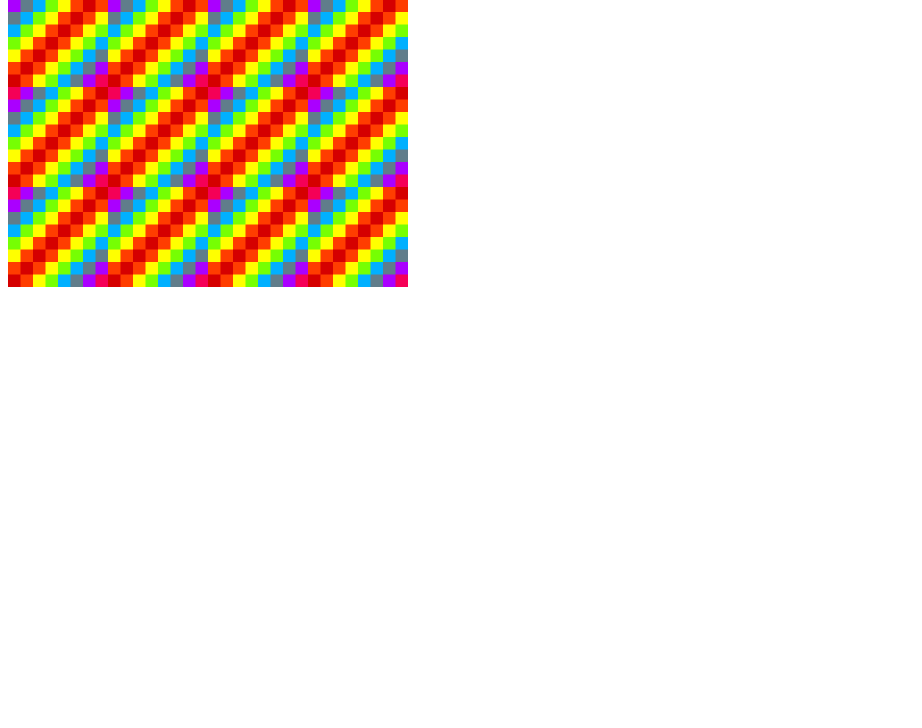
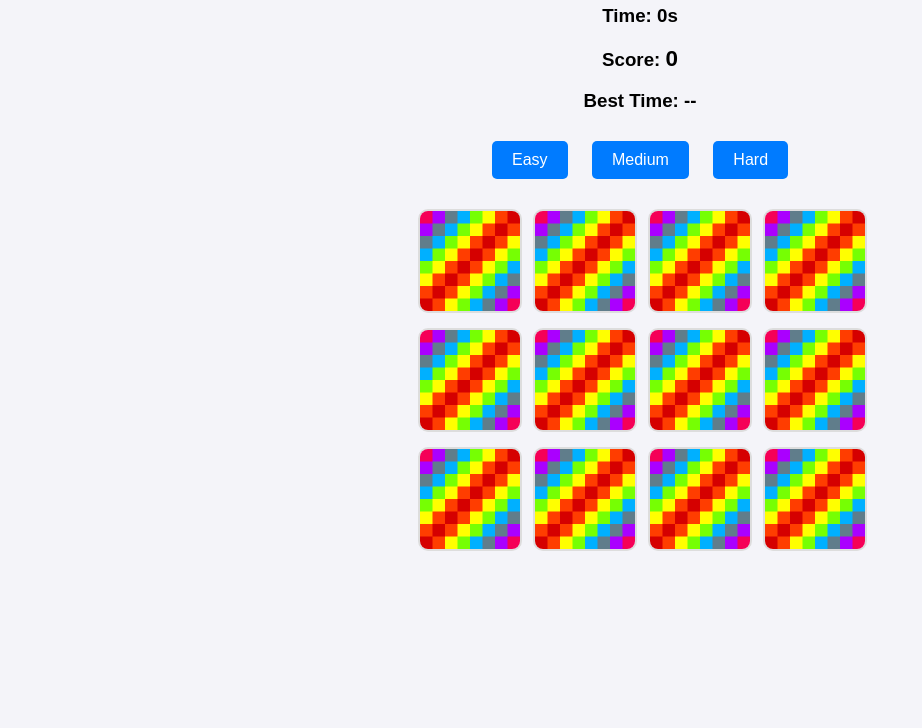
Before and after one commit to dhruvk1804/SEM_4_SW, a plain HTML site: page memory game/index.html in a window 1280 px wide. Shown: the part 72-800 px from the top of the page, without its empty margins (0-922 px from the left). Drawn offline with Linux system fonts and the light colour scheme.

Commit message:
enhancements added

```diff
--- a/memory game/app.js
+++ b/memory game/app.js
@@ -1,116 +1,119 @@
-document.addEventListener('DOMContentLoaded', () => {
-  //list all card options
+document.addEventListener("DOMContentLoaded", () => {
   const cardArray = [
     {
-      name: 'fries',
-      img: 'images/fries.png'
+      name: "fries",
+      img: "images/fries.png",
     },
     {
-      name: 'cheeseburger',
-      img: 'images/cheeseburger.png'
+      name: "cheeseburger",
+      img: "images/cheeseburger.png",
     },
     {
-      name: 'ice-cream',
-      img: 'images/ice-cream.png'
+      name: "ice-cream",
+      img: "images/ice-cream.png",
     },
     {
-      name: 'pizza',
-      img: 'images/pizza.png'
+      name: "pizza",
+      img: "images/pizza.png",
     },
     {
-      name: 'milkshake',
-      img: 'images/milkshake.png'
+      name: "milkshake",
+      img: "images/milkshake.png",
     },
     {
-      name: 'hotdog',
-      img: 'images/hotdog.png'
+      name: "hotdog",
+      img: "images/hotdog.png",
+    },
+    // {
+    //   name: "pasta",
+    //   img: "images/pasta.png",
+    // },
+    {
+      name: "fries",
+      img: "images/fries.png",
     },
     {
-      name: 'fries',
-      img: 'images/fries.png'
+      name: "cheeseburger",
+      img: "images/cheeseburger.png",
     },
     {
-      name: 'cheeseburger',
-      img: 'images/cheeseburger.png'
+      name: "ice-cream",
+      img: "images/ice-cream.png",
     },
     {
-      name: 'ice-cream',
-      img: 'images/ice-cream.png'
+      name: "pizza",
+      img: "images/pizza.png",
     },
     {
-      name: 'pizza',
-      img: 'images/pizza.png'
+      name: "milkshake",
+      img: "images/milkshake.png",
     },
     {
-      name: 'milkshake',
-      img: 'images/milkshake.png'
+      name: "hotdog",
+      img: "images/hotdog.png",
     },
-    {
-      name: 'hotdog',
-      img: 'images/hotdog.png'
-    }
-  ]
+    // {
+    //   name: "pasta",
+    //   img: "images/pasta.png",
+    // },
+  ];
 
-  cardArray.sort(() => 0.5 - Math.random())
+  cardArray.sort(() => 0.5 - Math.random());
 
-  const grid = document.querySelector('.grid')
-  const resultDisplay = document.querySelector('#result')
-  let cardsChosen = []
-  let cardsChosenId = []
-  let cardsWon = []
+  const grid = document.querySelector(".grid");
+  const resultDisplay = document.querySelector("#result");
+  let cardsChosen = [];
+  let cardsChosenId = [];
+  let cardsWon = [];
 
-  //create your board
   function createBoard() {
     for (let i = 0; i < cardArray.length; i++) {
-      const card = document.createElement('img')
-      card.setAttribute('src', 'images/blank.png')
-      card.setAttribute('data-id', i)
-      card.addEventListener('click', flipCard)
-      grid.appendChild(card)
+      const card = document.createElement("img");
+      card.setAttribute("src", "images/blank.png");
+      card.setAttribute("data-id", i);
+      card.addEventListener("click", flipCard);
+      grid.appendChild(card);
     }
   }
 
-  //check for matches
   function checkForMatch() {
-    const cards = document.querySelectorAll('img')
-    const optionOneId = cardsChosenId[0]
-    const optionTwoId = cardsChosenId[1]
+    const cards = document.querySelectorAll("img");
+    const optionOneId = cardsChosenId[0];
+    const optionTwoId = cardsChosenId[1];
 
-    if(optionOneId == optionTwoId) {
-      cards[optionOneId].setAttribute('src', 'images/blank.png')
-      cards[optionTwoId].setAttribute('src', 'images/blank.png')
-      alert('You have clicked the same image!')
+    if (optionOneId == optionTwoId) {
+      cards[optionOneId].setAttribute("src", "images/blank.png");
+      cards[optionTwoId].setAttribute("src", "images/blank.png");
+      alert("You have clicked the same image!");
+    } else if (cardsChosen[0] === cardsChosen[1]) {
+      alert("You found a match");
+      cards[optionOneId].setAttribute("src", "images/white.png");
+      cards[optionTwoId].setAttribute("src", "images/white.png");
+      cards[optionOneId].removeEventListener("click", flipCard);
+      cards[optionTwoId].removeEventListener("click", flipCard);
+      cardsWon.push(cardsChosen);
+    } else {
+      cards[optionOneId].setAttribute("src", "images/blank.png");
+      cards[optionTwoId].setAttribute("src", "images/blank.png");
+      alert("Sorry, try again");
     }
-    else if (cardsChosen[0] === cardsChosen[1]) {
-      alert('You found a match')
-      cards[optionOneId].setAttribute('src', 'images/white.png')
-      cards[optionTwoId].setAttribute('src', 'images/white.png')
-      cards[optionOneId].removeEventListener('click', flipCard)
-      cards[optionTwoId].removeEventListener('click', flipCard)
-      cardsWon.push(cardsChosen)
-    } else {
-      cards[optionOneId].setAttribute('src', 'images/blank.png')
-      cards[optionTwoId].setAttribute('src', 'images/blank.png')
-      alert('Sorry, try again')
-    }
-    cardsChosen = []
-    cardsChosenId = []
-    resultDisplay.textContent = cardsWon.length
-    if  (cardsWon.length === cardArray.length/2) {
-      resultDisplay.textContent = 'Congratulations! You found them all!'
+    cardsChosen = [];
+    cardsChosenId = [];
+    resultDisplay.textContent = cardsWon.length;
+    if (cardsWon.length === cardArray.length / 2) {
+      resultDisplay.textContent = "Congratulations! You found them all!";
     }
   }
 
-  //flip your card
   function flipCard() {
-    let cardId = this.getAttribute('data-id')
-    cardsChosen.push(cardArray[cardId].name)
-    cardsChosenId.push(cardId)
-    this.setAttribute('src', cardArray[cardId].img)
-    if (cardsChosen.length ===2) {
-      setTimeout(checkForMatch, 500)
+    let cardId = this.getAttribute("data-id");
+    cardsChosen.push(cardArray[cardId].name);
+    cardsChosenId.push(cardId);
+    this.setAttribute("src", cardArray[cardId].img);
+    if (cardsChosen.length === 2) {
+      setTimeout(checkForMatch, 500);
     }
   }
 
-  createBoard()
-})
+  createBoard();
+});
--- a/memory game/index.html
+++ b/memory game/index.html
@@ -3,15 +3,22 @@
 <head>
   <meta charset="UTF-8">
   <title>Memory Game</title>
-  <link rel="stylesheet" href="style.css"></link>
-  <script src="app.js" charset="utf-8"></script>
+  <link rel="stylesheet" href="style.css">
 </head>
 <body>
+  <h1>Memory Game</h1>
+  <h3>Time: <span id="timer">0</span>s</h3>
+  <h3>Score: <span id="result">0</span></h3>
+  <h3>Best Time: <span id="best-time">--</span></h3>
 
-  <h3>Score:<span id="result"></span></h3>
-
-  <div class="grid">
+  <div>
+    <button class="difficulty" data-level="easy">Easy</button>
+    <button class="difficulty" data-level="medium">Medium</button>
+    <button class="difficulty" data-level="hard">Hard</button>
   </div>
 
+  <div class="grid"></div>
+
+  <script src="app.js" charset="utf-8"></script>
 </body>
 </html>
--- a/memory game/style.css
+++ b/memory game/style.css
@@ -1,6 +1,73 @@
+body {
+  font-family: Arial, sans-serif;
+  text-align: center;
+  background-color: #f4f4f9;
+  margin: 0;
+  padding: 0;
+}
+
+h1 {
+  font-size: 2em;
+  margin: 20px 0;
+  color: #333;
+}
+
 .grid {
-  display: flex;
-  flex-wrap: wrap;
-  width: 400px;
-  height: 300px;
+  display: grid;
+  grid-template-columns: repeat(4, 100px); /* 4 cards per row */
+  grid-gap: 15px; /* Spacing between cards */
+  justify-content: center;
+  margin: 20px auto;
 }
+
+.grid img {
+  width: 100px;
+  height: 100px;
+  border: 2px solid #ddd;
+  border-radius: 10px;
+  cursor: pointer;
+  transition: transform 0.2s;
+}
+
+.grid img:hover {
+  transform: scale(1.1);
+}
+
+button {
+  margin: 10px;
+  padding: 10px 20px;
+  font-size: 1em;
+  background-color: #007bff;
+  color: white;
+  border: none;
+  border-radius: 5px;
+  cursor: pointer;
+  transition: background-color 0.3s;
+}
+
+button:hover {
+  background-color: #0056b3;
+}
+
+#result {
+  font-size: 1.2em;
+  margin-top: 20px;
+}
+
+.timer,
+.score,
+.best-time {
+  margin: 10px;
+  font-size: 1.2em;
+  color: #666;
+}
+
+@media screen and (max-width: 600px) {
+  .grid {
+    grid-template-columns: repeat(
+      2,
+      100px
+    ); /* 2 cards per row on small screens */
+    grid-gap: 10px;
+  }
+}
```
